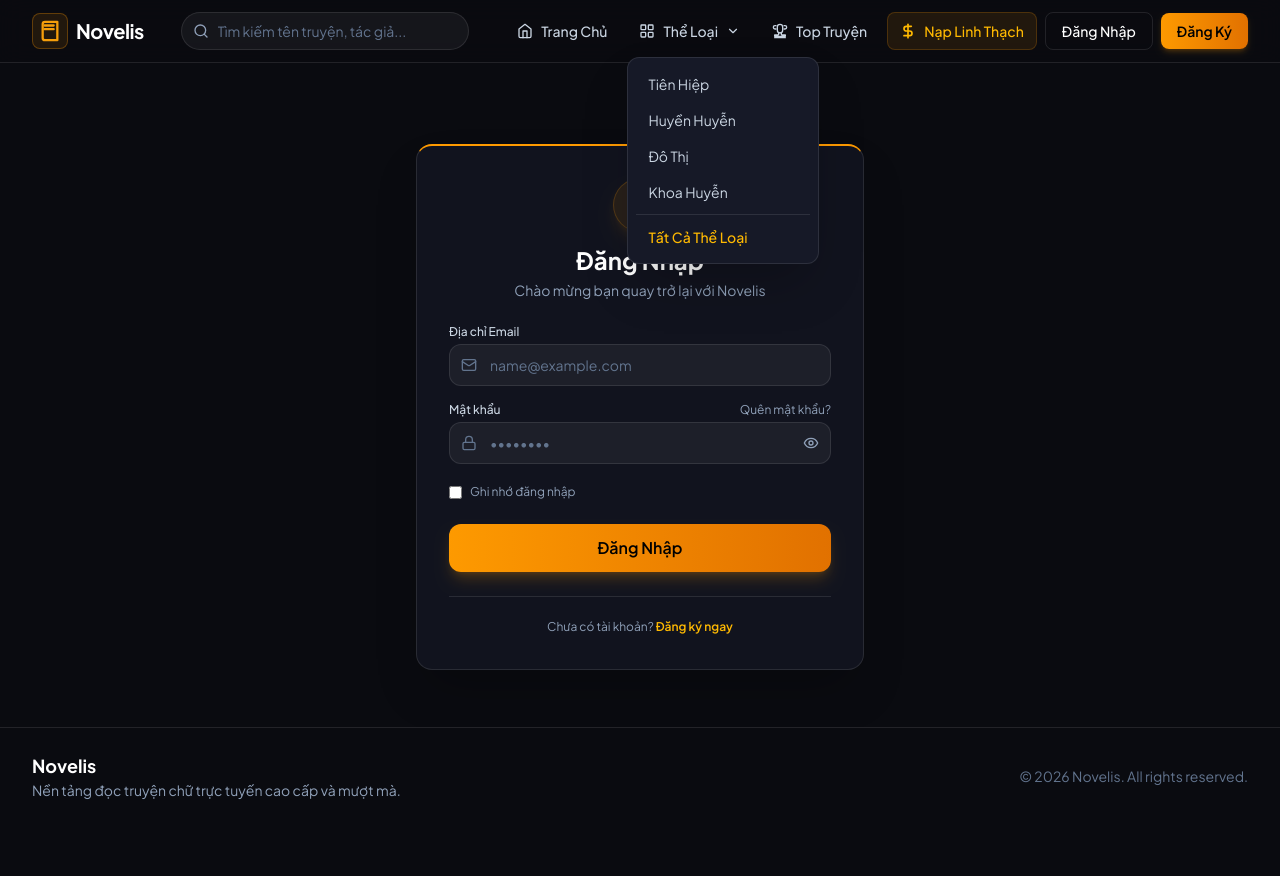
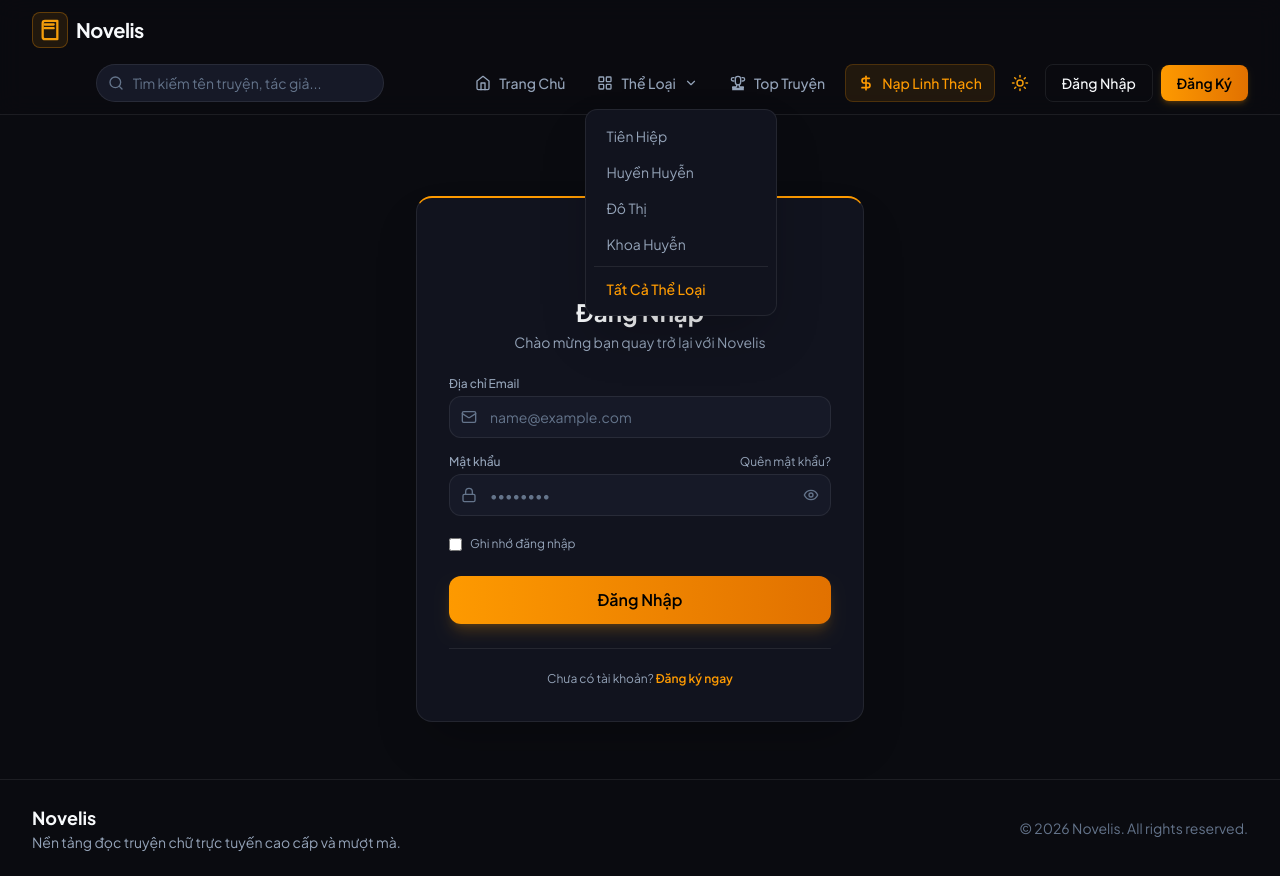
Before and after one commit to GaMox-beep/WebReact, a React (Vite) app in the folder frontend/: page /login in a window 1280 px wide. Both pictures are taken after a click on the button "Thể Loại". Before the commit the page ends 824 px from the top, so only its background shows below. Built offline with nearby package versions, Linux system fonts and the light colour scheme.

Commit message:
feat(frontend): add Light/Dark mode Theme Switcher button to Navbar and apply CSS variables theme

```diff
--- a/frontend/src/components/Footer.tsx
+++ b/frontend/src/components/Footer.tsx
@@ -2,14 +2,14 @@ const FooterComponent = () => {
   const currentYear = new Date().getFullYear();
 
   return (
-    <footer className="py-6 mt-auto border-t border-white/10 w-full bg-[#0a0b10]">
+    <footer className="py-6 mt-auto border-t border-[var(--border-color)] w-full bg-[var(--bg-main)] transition-colors">
       <div className="max-w-7xl mx-auto px-4 sm:px-6 lg:px-8 flex flex-col md:flex-row items-center justify-between gap-4">
         <div className="text-center md:text-left">
-          <span className="font-bold text-lg text-white">Novelis</span>
-          <p className="text-slate-400 text-sm mb-0">Nền tảng đọc truyện chữ trực tuyến cao cấp và mượt mà.</p>
+          <span className="font-bold text-lg text-[var(--text-primary)]">Novelis</span>
+          <p className="text-[var(--text-secondary)] text-sm mb-0">Nền tảng đọc truyện chữ trực tuyến cao cấp và mượt mà.</p>
         </div>
         <div className="text-center md:text-right">
-          <p className="text-slate-500 text-sm mb-0">
+          <p className="text-[var(--text-muted)] text-sm mb-0">
             &copy; {currentYear} Novelis. All rights reserved.
           </p>
         </div>
--- a/frontend/src/components/Navbar.tsx
+++ b/frontend/src/components/Navbar.tsx
@@ -1,6 +1,7 @@
 import { useState } from 'react'
 import { NavLink } from 'react-router-dom'
 import { customerNavItems } from '../menu-items/customerMenu'
+import { useTheme } from '../context/ThemeContext'
 
 const renderIcon = (iconName?: string) => {
   switch (iconName) {
@@ -45,12 +46,13 @@ const renderIcon = (iconName?: string) => {
 const NavbarComponent = () => {
   const [isMobileOpen, setIsMobileOpen] = useState(false)
   const [isDropdownOpen, setIsDropdownOpen] = useState(false)
+  const { theme, toggleTheme } = useTheme()
 
   return (
-    <header className="sticky top-0 z-50 bg-[#0a0b10]/90 backdrop-blur-md border-b border-white/10 py-3 mb-6">
+    <header className="sticky top-0 z-50 bg-[var(--bg-nav)] backdrop-blur-md border-b border-[var(--border-color)] py-3 mb-6 transition-colors">
       <div className="max-w-7xl mx-auto px-4 sm:px-6 lg:px-8 flex flex-wrap items-center justify-between gap-4">
         {/* Brand Logo */}
-        <NavLink to="/" className="flex items-center gap-2 text-white font-bold text-xl whitespace-nowrap">
+        <NavLink to="/" className="flex items-center gap-2 text-[var(--text-primary)] font-bold text-xl whitespace-nowrap">
           <div className="flex items-center justify-center p-1.5 rounded-lg bg-amber-500/10 border border-amber-500/30">
             <svg
               xmlns="http://www.w3.org/2000/svg"
@@ -74,7 +76,7 @@ const NavbarComponent = () => {
         {/* Mobile Toggle Button */}
         <button
           type="button"
-          className="lg:hidden p-2 text-slate-300 hover:text-white focus:outline-none"
+          className="lg:hidden p-2 text-[var(--text-secondary)] hover:text-[var(--text-primary)] focus:outline-none"
           onClick={() => setIsMobileOpen(!isMobileOpen)}
           aria-label="Toggle navigation"
         >
@@ -93,10 +95,10 @@ const NavbarComponent = () => {
               <input
                 type="search"
                 placeholder="Tìm kiếm tên truyện, tác giả..."
-                className="w-full bg-white/5 border border-white/10 text-white placeholder-slate-500 rounded-full pl-9 pr-4 py-2 text-sm focus:outline-none focus:border-amber-500 focus:ring-1 focus:ring-amber-500 transition-all"
+                className="w-full bg-[var(--bg-surface-elevated)] border border-[var(--border-color)] text-[var(--text-primary)] placeholder-[var(--text-muted)] rounded-full pl-9 pr-4 py-2 text-sm focus:outline-none focus:border-amber-500 focus:ring-1 focus:ring-amber-500 transition-all"
               />
               <svg
-                className="absolute left-3 top-1/2 -translate-y-1/2 text-slate-400 pointer-events-none"
+                className="absolute left-3 top-1/2 -translate-y-1/2 text-[var(--text-muted)] pointer-events-none"
                 xmlns="http://www.w3.org/2000/svg"
                 width="16"
                 height="16"
@@ -122,7 +124,7 @@ const NavbarComponent = () => {
                     <button
                       type="button"
                       onClick={() => setIsDropdownOpen(!isDropdownOpen)}
-                      className="flex items-center gap-2 px-3 py-2 text-sm font-medium text-slate-300 hover:text-white hover:bg-white/5 rounded-lg whitespace-nowrap w-full lg:w-auto justify-between lg:justify-start"
+                      className="flex items-center gap-2 px-3 py-2 text-sm font-medium text-[var(--text-secondary)] hover:text-[var(--text-primary)] hover:bg-[var(--bg-surface-hover)] rounded-lg whitespace-nowrap w-full lg:w-auto justify-between lg:justify-start transition-colors"
                     >
                       <span className="flex items-center gap-2">
                         {renderIcon(item.icon)}
@@ -135,13 +137,13 @@ const NavbarComponent = () => {
 
                     {/* Dropdown Menu */}
                     {isDropdownOpen && (
-                      <div className="static lg:absolute left-0 mt-2 w-full lg:w-48 bg-[#161927] border border-white/10 rounded-xl shadow-2xl p-2 z-50">
-                        <a href="#tiem-hiep" onClick={(e) => e.preventDefault()} className="block px-3 py-2 text-sm text-slate-300 hover:text-amber-400 hover:bg-amber-500/10 rounded-lg">Tiên Hiệp</a>
-                        <a href="#huyen-huyen" onClick={(e) => e.preventDefault()} className="block px-3 py-2 text-sm text-slate-300 hover:text-amber-400 hover:bg-amber-500/10 rounded-lg">Huyền Huyễn</a>
-                        <a href="#do-thi" onClick={(e) => e.preventDefault()} className="block px-3 py-2 text-sm text-slate-300 hover:text-amber-400 hover:bg-amber-500/10 rounded-lg">Đô Thị</a>
-                        <a href="#khoa-hoc" onClick={(e) => e.preventDefault()} className="block px-3 py-2 text-sm text-slate-300 hover:text-amber-400 hover:bg-amber-500/10 rounded-lg">Khoa Huyễn</a>
-                        <div className="border-t border-white/10 my-1"></div>
-                        <a href="#all" onClick={(e) => e.preventDefault()} className="block px-3 py-2 text-sm text-amber-400 hover:bg-amber-500/10 rounded-lg font-medium">Tất Cả Thể Loại</a>
+                      <div className="static lg:absolute left-0 mt-2 w-full lg:w-48 bg-[var(--bg-surface)] border border-[var(--border-color)] rounded-xl shadow-2xl p-2 z-50">
+                        <a href="#tiem-hiep" onClick={(e) => e.preventDefault()} className="block px-3 py-2 text-sm text-[var(--text-secondary)] hover:text-amber-500 hover:bg-amber-500/10 rounded-lg">Tiên Hiệp</a>
+                        <a href="#huyen-huyen" onClick={(e) => e.preventDefault()} className="block px-3 py-2 text-sm text-[var(--text-secondary)] hover:text-amber-500 hover:bg-amber-500/10 rounded-lg">Huyền Huyễn</a>
+                        <a href="#do-thi" onClick={(e) => e.preventDefault()} className="block px-3 py-2 text-sm text-[var(--text-secondary)] hover:text-amber-500 hover:bg-amber-500/10 rounded-lg">Đô Thị</a>
+                        <a href="#khoa-hoc" onClick={(e) => e.preventDefault()} className="block px-3 py-2 text-sm text-[var(--text-secondary)] hover:text-amber-500 hover:bg-amber-500/10 rounded-lg">Khoa Huyễn</a>
+                        <div className="border-t border-[var(--border-color)] my-1"></div>
+                        <a href="#all" onClick={(e) => e.preventDefault()} className="block px-3 py-2 text-sm text-amber-500 hover:bg-amber-500/10 rounded-lg font-medium">Tất Cả Thể Loại</a>
                       </div>
                     )}
                   </div>
@@ -158,10 +160,10 @@ const NavbarComponent = () => {
                   className={({ isActive }) =>
                     `flex items-center gap-2 px-3 py-2 text-sm font-medium rounded-lg whitespace-nowrap transition-all w-full lg:w-auto ${
                       isAccent
-                        ? 'text-amber-400 bg-amber-500/10 border border-amber-500/20 hover:bg-amber-500 hover:text-black hover:border-amber-500'
+                        ? 'text-amber-500 bg-amber-500/10 border border-amber-500/20 hover:bg-amber-500 hover:text-black hover:border-amber-500'
                         : isActive
-                        ? 'text-white bg-white/10 font-semibold'
-                        : 'text-slate-300 hover:text-white hover:bg-white/5'
+                        ? 'text-[var(--text-primary)] bg-[var(--bg-surface-elevated)] font-semibold'
+                        : 'text-[var(--text-secondary)] hover:text-[var(--text-primary)] hover:bg-[var(--bg-surface-hover)]'
                     }`
                   }
                 >
@@ -171,11 +173,40 @@ const NavbarComponent = () => {
               )
             })}
 
-            {/* Auth Actions */}
-            <div className="flex items-center gap-2 w-full lg:w-auto pt-3 lg:pt-0 border-t lg:border-t-0 border-white/10">
+            {/* Auth Actions + Theme Switcher */}
+            <div className="flex items-center gap-2 w-full lg:w-auto pt-3 lg:pt-0 border-t lg:border-t-0 border-[var(--border-color)]">
+              {/* Theme Switcher Button */}
+              <button
+                type="button"
+                onClick={toggleTheme}
+                className="p-2 text-[var(--text-secondary)] hover:text-[var(--text-primary)] hover:bg-[var(--bg-surface-hover)] rounded-lg transition-all"
+                title={theme === 'dark' ? 'Chuyển sang Giao diện Sáng' : 'Chuyển sang Giao diện Tối'}
+                aria-label="Toggle theme"
+              >
+                {theme === 'dark' ? (
+                  /* Sun Icon for Light Mode */
+                  <svg xmlns="http://www.w3.org/2000/svg" width="18" height="18" viewBox="0 0 24 24" fill="none" stroke="#f59e0b" strokeWidth="2" strokeLinecap="round" strokeLinejoin="round">
+                    <circle cx="12" cy="12" r="4" />
+                    <path d="M12 2v2" />
+                    <path d="M12 20v2" />
+                    <path d="m4.93 4.93 1.41 1.41" />
+                    <path d="m17.66 17.66 1.41 1.41" />
+                    <path d="M2 12h2" />
+                    <path d="M20 12h2" />
+                    <path d="m6.34 17.66-1.41 1.41" />
+                    <path d="m19.07 4.93-1.41 1.41" />
+                  </svg>
+                ) : (
+                  /* Moon Icon for Dark Mode */
+                  <svg xmlns="http://www.w3.org/2000/svg" width="18" height="18" viewBox="0 0 24 24" fill="none" stroke="currentColor" strokeWidth="2" strokeLinecap="round" strokeLinejoin="round">
+                    <path d="M12 3a6 6 0 0 0 9 9 9 9 0 1 1-9-9Z" />
+                  </svg>
+                )}
+              </button>
+
               <NavLink
                 to="/login"
-                className="flex-1 lg:flex-none text-center px-4 py-2 text-sm font-medium text-white bg-transparent border border-white/10 hover:bg-white/10 rounded-lg whitespace-nowrap transition-all"
+                className="flex-1 lg:flex-none text-center px-4 py-2 text-sm font-medium text-[var(--text-primary)] bg-transparent border border-[var(--border-color)] hover:bg-[var(--bg-surface-hover)] rounded-lg whitespace-nowrap transition-all"
               >
                 Đăng Nhập
               </NavLink>
--- /dev/null
+++ b/frontend/src/context/ThemeContext.tsx
@@ -0,0 +1,40 @@
+import { createContext, useContext, useEffect, useState } from 'react'
+
+type Theme = 'dark' | 'light'
+
+interface ThemeContextType {
+  theme: Theme
+  toggleTheme: () => void
+}
+
+const ThemeContext = createContext<ThemeContextType | undefined>(undefined)
+
+export const ThemeProvider = ({ children }: { children: React.ReactNode }) => {
+  const [theme, setTheme] = useState<Theme>(() => {
+    const saved = localStorage.getItem('theme')
+    return (saved as Theme) || 'dark'
+  })
+
+  useEffect(() => {
+    document.documentElement.setAttribute('data-theme', theme)
+    localStorage.setItem('theme', theme)
+  }, [theme])
+
+  const toggleTheme = () => {
+    setTheme((prev) => (prev === 'dark' ? 'light' : 'dark'))
+  }
+
+  return (
+    <ThemeContext.Provider value={{ theme, toggleTheme }}>
+      {children}
+    </ThemeContext.Provider>
+  )
+}
+
+export const useTheme = () => {
+  const context = useContext(ThemeContext)
+  if (!context) {
+    throw new Error('useTheme must be used within a ThemeProvider')
+  }
+  return context
+}
--- a/frontend/src/features/auth/pages/LoginPage.tsx
+++ b/frontend/src/features/auth/pages/LoginPage.tsx
@@ -6,7 +6,7 @@ export const LoginPage = () => {
 
   return (
     <div className="flex justify-center items-center py-12 px-4 min-h-[80vh]">
-      <div className="max-w-md w-full bg-[#11131e] border border-white/10 border-t-2 border-t-amber-500 rounded-2xl shadow-2xl p-6 sm:p-8">
+      <div className="max-w-md w-full bg-[var(--bg-surface)] border border-[var(--border-color)] border-t-2 border-t-amber-500 rounded-2xl shadow-2xl p-6 sm:p-8 transition-colors">
         {/* Header */}
         <div className="text-center mb-6">
           <div className="inline-flex p-3 rounded-full mb-3 bg-amber-500/10 border border-amber-500/20 shadow-lg shadow-amber-500/10">
@@ -26,16 +26,16 @@ export const LoginPage = () => {
               <line x1="15" x2="3" y1="12" y2="12" />
             </svg>
           </div>
-          <h3 className="font-bold text-2xl mb-1 text-white">Đăng Nhập</h3>
-          <p className="text-slate-400 text-sm">Chào mừng bạn quay trở lại với Novelis</p>
+          <h3 className="font-bold text-2xl mb-1 text-[var(--text-primary)]">Đăng Nhập</h3>
+          <p className="text-[var(--text-secondary)] text-sm">Chào mừng bạn quay trở lại với Novelis</p>
         </div>
 
         {/* Form */}
         <form onSubmit={(e) => e.preventDefault()} className="space-y-4">
           <div>
-            <label className="block text-slate-300 text-xs font-medium mb-1">Địa chỉ Email</label>
+            <label className="block text-[var(--text-secondary)] text-xs font-medium mb-1">Địa chỉ Email</label>
             <div className="relative flex items-center">
-              <span className="absolute left-3 text-slate-500 pointer-events-none">
+              <span className="absolute left-3 text-[var(--text-muted)] pointer-events-none">
                 <svg xmlns="http://www.w3.org/2000/svg" width="16" height="16" viewBox="0 0 24 24" fill="none" stroke="currentColor" strokeWidth="2" strokeLinecap="round" strokeLinejoin="round">
                   <rect width="20" height="16" x="2" y="4" rx="2" />
                   <path d="m22 7-8.97 5.7a1.94 1.94 0 0 1-2.06 0L2 7" />
@@ -45,20 +45,20 @@ export const LoginPage = () => {
                 type="email"
                 placeholder="name@example.com"
                 autoComplete="email"
-                className="w-full bg-white/5 border border-white/10 text-white placeholder-slate-500 rounded-xl pl-10 pr-4 py-2.5 text-sm focus:outline-none focus:border-amber-500 focus:ring-1 focus:ring-amber-500 transition-all"
+                className="w-full bg-[var(--bg-surface-elevated)] border border-[var(--border-color)] text-[var(--text-primary)] placeholder-[var(--text-muted)] rounded-xl pl-10 pr-4 py-2.5 text-sm focus:outline-none focus:border-amber-500 focus:ring-1 focus:ring-amber-500 transition-all"
               />
             </div>
           </div>
 
           <div>
             <div className="flex justify-between items-center mb-1">
-              <label className="text-slate-300 text-xs font-medium">Mật khẩu</label>
-              <a href="#forgot" onClick={(e) => e.preventDefault()} className="text-xs text-slate-400 hover:text-amber-400 transition-colors">
+              <label className="text-[var(--text-secondary)] text-xs font-medium">Mật khẩu</label>
+              <a href="#forgot" onClick={(e) => e.preventDefault()} className="text-xs text-[var(--text-secondary)] hover:text-amber-500 transition-colors">
                 Quên mật khẩu?
               </a>
             </div>
             <div className="relative flex items-center">
-              <span className="absolute left-3 text-slate-500 pointer-events-none">
+              <span className="absolute left-3 text-[var(--text-muted)] pointer-events-none">
                 <svg xmlns="http://www.w3.org/2000/svg" width="16" height="16" viewBox="0 0 24 24" fill="none" stroke="currentColor" strokeWidth="2" strokeLinecap="round" strokeLinejoin="round">
                   <rect width="18" height="11" x="3" y="11" rx="2" ry="2" />
                   <path d="M7 11V7a5 5 0 0 1 10 0v4" />
@@ -68,11 +68,11 @@ export const LoginPage = () => {
                 type={showPassword ? 'text' : 'password'}
                 placeholder="••••••••"
                 autoComplete="current-password"
-                className="w-full bg-white/5 border border-white/10 text-white placeholder-slate-500 rounded-xl pl-10 pr-10 py-2.5 text-sm focus:outline-none focus:border-amber-500 focus:ring-1 focus:ring-amber-500 transition-all"
+                className="w-full bg-[var(--bg-surface-elevated)] border border-[var(--border-color)] text-[var(--text-primary)] placeholder-[var(--text-muted)] rounded-xl pl-10 pr-10 py-2.5 text-sm focus:outline-none focus:border-amber-500 focus:ring-1 focus:ring-amber-500 transition-all"
               />
               <button
                 type="button"
-                className="absolute right-3 text-slate-400 hover:text-white transition-colors"
+                className="absolute right-3 text-[var(--text-muted)] hover:text-[var(--text-primary)] transition-colors"
                 onClick={() => setShowPassword(!showPassword)}
                 aria-label="Toggle password visibility"
               >
@@ -97,9 +97,9 @@ export const LoginPage = () => {
             <input
               type="checkbox"
               id="rememberCheck"
-              className="rounded bg-white/5 border-white/10 text-amber-500 focus:ring-amber-500/20 cursor-pointer"
+              className="rounded bg-[var(--bg-surface-elevated)] border-[var(--border-color)] text-amber-500 focus:ring-amber-500/20 cursor-pointer"
             />
-            <label htmlFor="rememberCheck" className="text-slate-400 text-xs cursor-pointer select-none">
+            <label htmlFor="rememberCheck" className="text-[var(--text-secondary)] text-xs cursor-pointer select-none">
               Ghi nhớ đăng nhập
             </label>
           </div>
@@ -113,9 +113,9 @@ export const LoginPage = () => {
         </form>
 
         {/* Footer Link */}
-        <div className="text-center mt-6 pt-4 border-t border-white/10">
-          <span className="text-slate-400 text-xs">Chưa có tài khoản? </span>
-          <Link to="/register" className="text-xs text-amber-400 hover:underline font-semibold">
+        <div className="text-center mt-6 pt-4 border-t border-[var(--border-color)]">
+          <span className="text-[var(--text-secondary)] text-xs">Chưa có tài khoản? </span>
+          <Link to="/register" className="text-xs text-amber-500 hover:underline font-semibold">
             Đăng ký ngay
           </Link>
         </div>
--- a/frontend/src/index.css
+++ b/frontend/src/index.css
@@ -1,14 +1,14 @@
 @import "tailwindcss";
 
-/* Custom Theme Tokens for Novelis Dark Theme */
+/* Custom Theme Tokens */
 @theme {
-  --color-bg-main: #0a0b10;
-  --color-bg-surface: #11131e;
-  --color-bg-surface-elevated: #161927;
-  --color-bg-surface-hover: #1c2032;
-  --color-border-color: rgba(255, 255, 255, 0.08);
-  --color-accent-gold: #f59e0b;
-  --color-accent-gold-hover: #d97706;
+  --color-bg-main: var(--bg-main);
+  --color-bg-surface: var(--bg-surface);
+  --color-bg-surface-elevated: var(--bg-surface-elevated);
+  --color-bg-surface-hover: var(--bg-surface-hover);
+  --color-border-color: var(--border-color);
+  --color-accent-gold: var(--accent-gold);
+  --color-accent-gold-hover: var(--accent-gold-hover);
 }
 
 /* CSS Root Variables (Default Dark Theme) */
@@ -17,6 +17,7 @@
   --bg-surface: #11131e;
   --bg-surface-elevated: #161927;
   --bg-surface-hover: #1c2032;
+  --bg-nav: rgba(10, 11, 16, 0.9);
   --border-color: rgba(255, 255, 255, 0.08);
   --text-primary: #f8fafc;
   --text-secondary: #94a3b8;
@@ -26,21 +27,35 @@
   --font-family: 'Plus Jakarta Sans', -apple-system, BlinkMacSystemFont, "Segoe UI", Roboto, sans-serif;
 }
 
-/* Future Light Theme Switcher Placeholder (e.g. [data-theme="light"]) */
+/* Light Theme Overrides */
+[data-theme="light"] {
+  --bg-main: #f8fafc;
+  --bg-surface: #ffffff;
+  --bg-surface-elevated: #f1f5f9;
+  --bg-surface-hover: #e2e8f0;
+  --bg-nav: rgba(255, 255, 255, 0.9);
+  --border-color: rgba(0, 0, 0, 0.1);
+  --text-primary: #0f172a;
+  --text-secondary: #475569;
+  --text-muted: #64748b;
+  --accent-gold: #d97706;
+  --accent-gold-hover: #b45309;
+}
 
 body {
   background-color: var(--bg-main);
   color: var(--text-primary);
   font-family: var(--font-family);
   -webkit-font-smoothing: antialiased;
+  transition: background-color 0.3s ease, color 0.3s ease;
 }
 
-/* Autofill Fix for Dark Theme */
+/* Autofill Fix for Theme */
 input:-webkit-autofill,
 input:-webkit-autofill:hover,
 input:-webkit-autofill:focus,
 input:-webkit-autofill:active {
-  -webkit-box-shadow: 0 0 0 1000px #141724 inset !important;
-  -webkit-text-fill-color: #f8fafc !important;
+  -webkit-box-shadow: 0 0 0 1000px var(--bg-surface-elevated) inset !important;
+  -webkit-text-fill-color: var(--text-primary) !important;
   transition: background-color 5000s ease-in-out 0s;
 }
--- a/frontend/src/layout/CustomerLayout.tsx
+++ b/frontend/src/layout/CustomerLayout.tsx
@@ -4,7 +4,7 @@ import FooterComponent from '../components/Footer'
 
 const CustomerLayout = () => {
   return (
-    <div className="flex flex-col min-h-screen bg-[#0a0b10]">
+    <div className="flex flex-col min-h-screen bg-[var(--bg-main)] text-[var(--text-primary)] transition-colors">
       <NavbarComponent />
       <main className="flex-1 w-full">
         <Outlet />
```
Also changed, not shown: frontend/src/App.tsx (+6 -3 lines), frontend/src/features/auth/pages/RegisterPage.tsx (+23 -23 lines), frontend/src/features/novels/pages/HomePage.tsx (+7 -7 lines).
